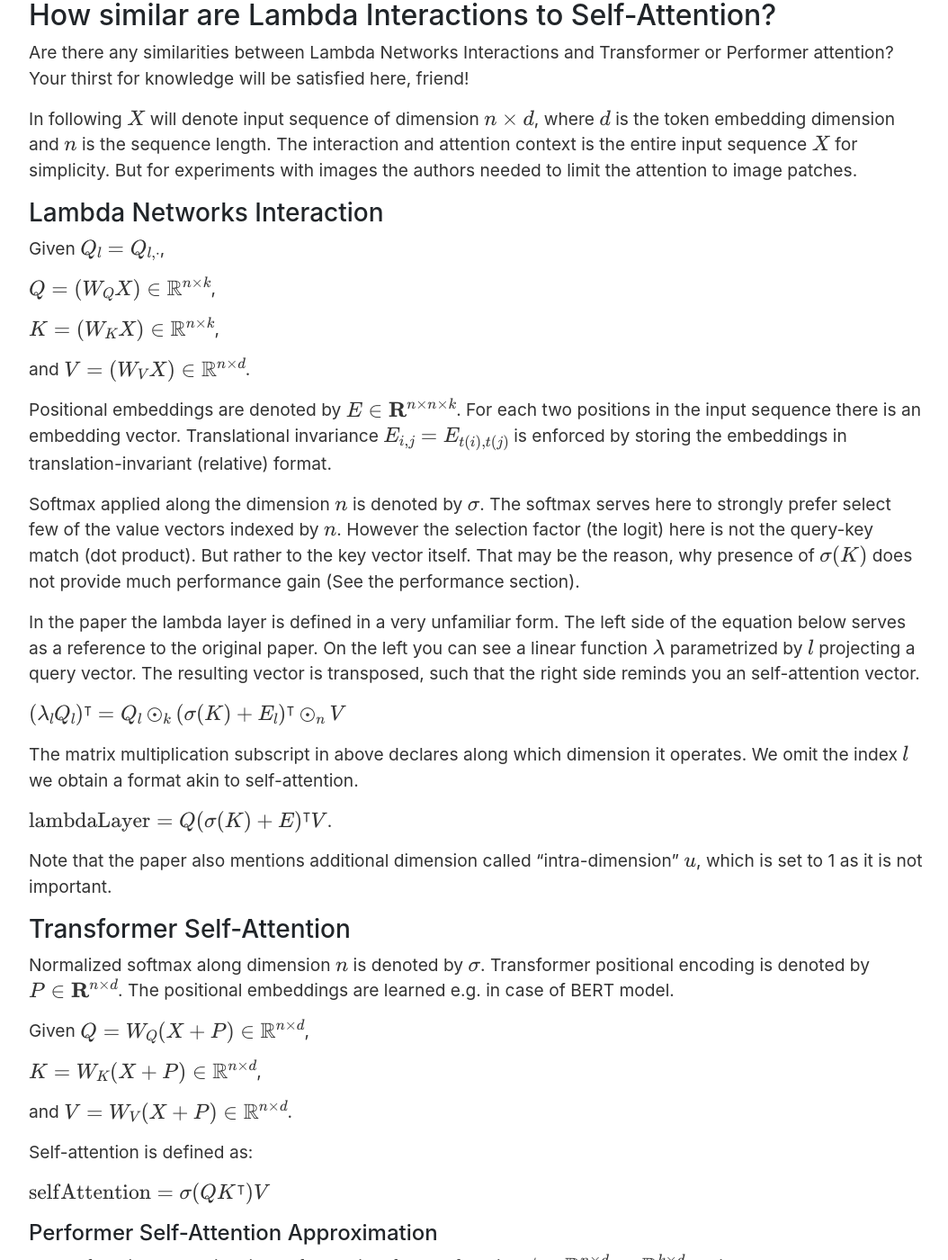
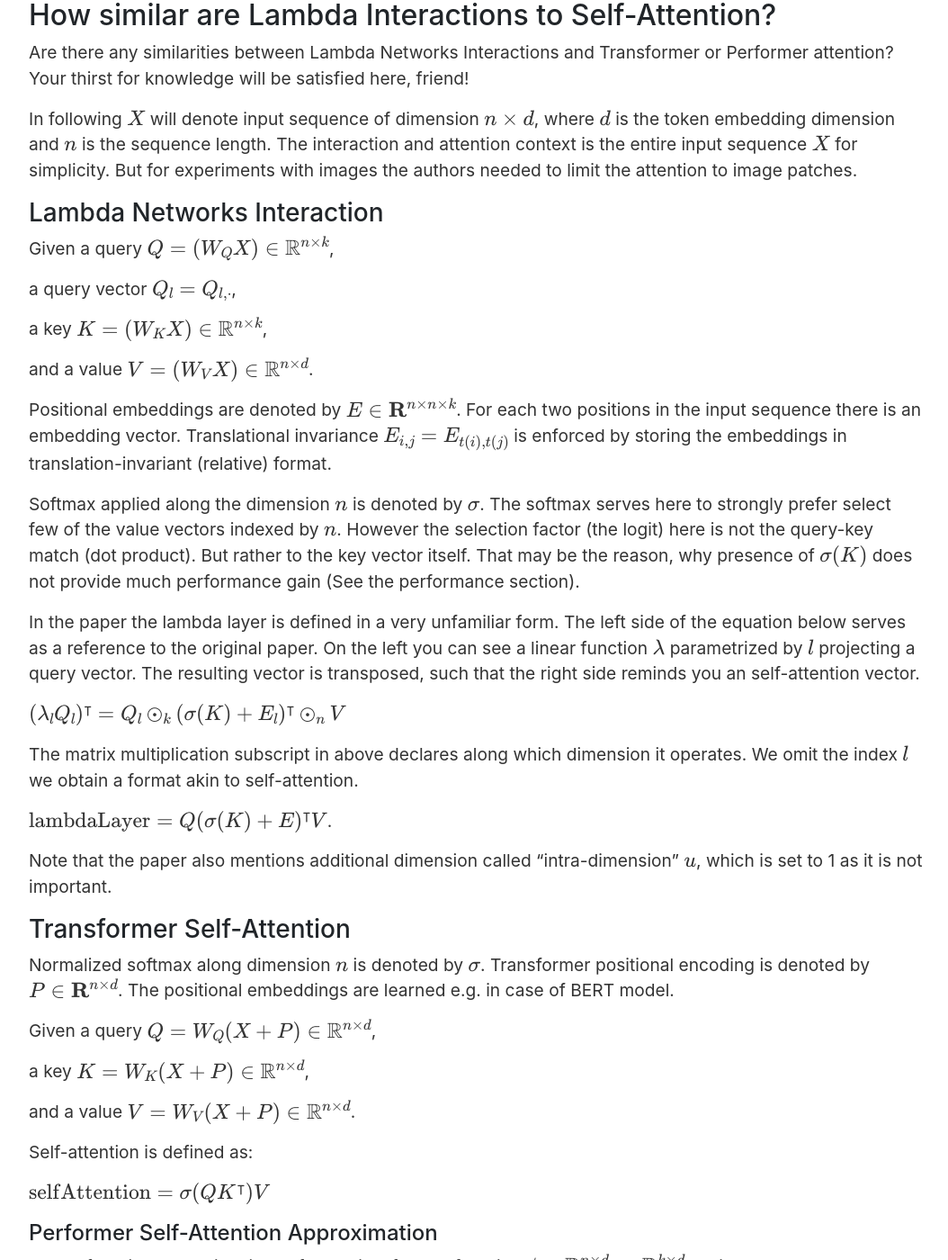
Before and after one commit to vackosar/vackosar.github.io, a Jekyll site: the page built from _posts/2020-11-29-Lamda-Networks-Transform-Self-Attention.md, in a window 1280 px wide and 1400 px high, scrolled down 1331 px. Shown: the whole window at 90% size, without its empty margins (111-1165 px from the left). Built offline with Jekyll 4.4.1, drawn with Linux system fonts in a browser that asks for light colours; nearby versions of some CDN libraries; library files that are not in the unit come from our copies; comment, search, counter and statistics services are not loaded.

Commit message:
lambda networks

```diff
--- a/_posts/2020-11-29-Lamda-Networks-Transform-Self-Attention.md
+++ b/_posts/2020-11-29-Lamda-Networks-Transform-Self-Attention.md
@@ -55,13 +55,13 @@ But for experiments with images the authors needed to limit the attention to ima
 
 ### Lambda Networks Interaction
 
-Given \\( Q_l =  Q_{l, \cdot} \\),
+Given a query \\( Q = (W_Q X) \in \mathbb{R}^{n \times k} \\),
 
-\\( Q = (W_Q X) \in \mathbb{R}^{n \times k} \\),
+a query vector \\( Q_l =  Q_{l, \cdot} \\),
 
-\\( K =  (W_K X) \in \mathbb{R}^{n \times k} \\),
+a key \\( K =  (W_K X) \in \mathbb{R}^{n \times k} \\),
 
-and \\( V =  (W_V X) \in \mathbb{R}^{n \times d} \\).
+and a value \\( V =  (W_V X) \in \mathbb{R}^{n \times d} \\).
 
 Positional embeddings are denoted by \\( E \in \mathbf{R}^{n \times n \times k} \\).
 For each two positions in the input sequence there is an embedding vector.
@@ -93,12 +93,12 @@ Normalized softmax along dimension \\( n \\) is denoted by \\( \sigma \\).
 Transformer positional encoding is denoted by \\( P \in \mathbf{R}^{n \times d} \\).
 The positional embeddings are learned e.g. in case of BERT model.
 
-Given
+Given a query
 \\( Q = W_Q (X + P) \in \mathbb{R}^{n \times d}\\),
 
-\\( K = W_K (X + P) \in \mathbb{R}^{n \times d}\\),
+a key \\( K = W_K (X + P) \in \mathbb{R}^{n \times d}\\),
 
-and \\( V = W_V (X + P) \in \mathbb{R}^{n \times d}\\).
+and a value \\( V = W_V (X + P) \in \mathbb{R}^{n \times d}\\).
 
 Self-attention is defined as:
 
```
